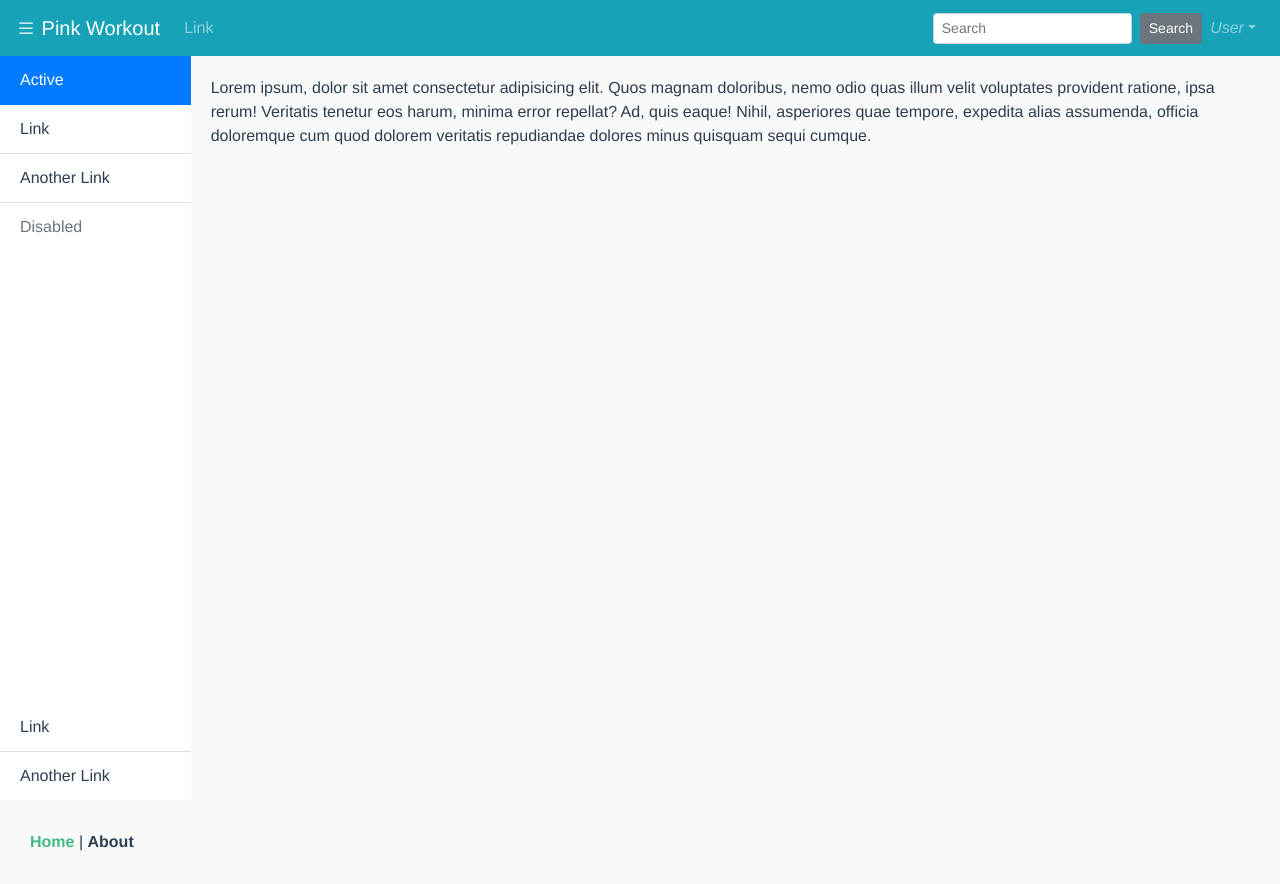
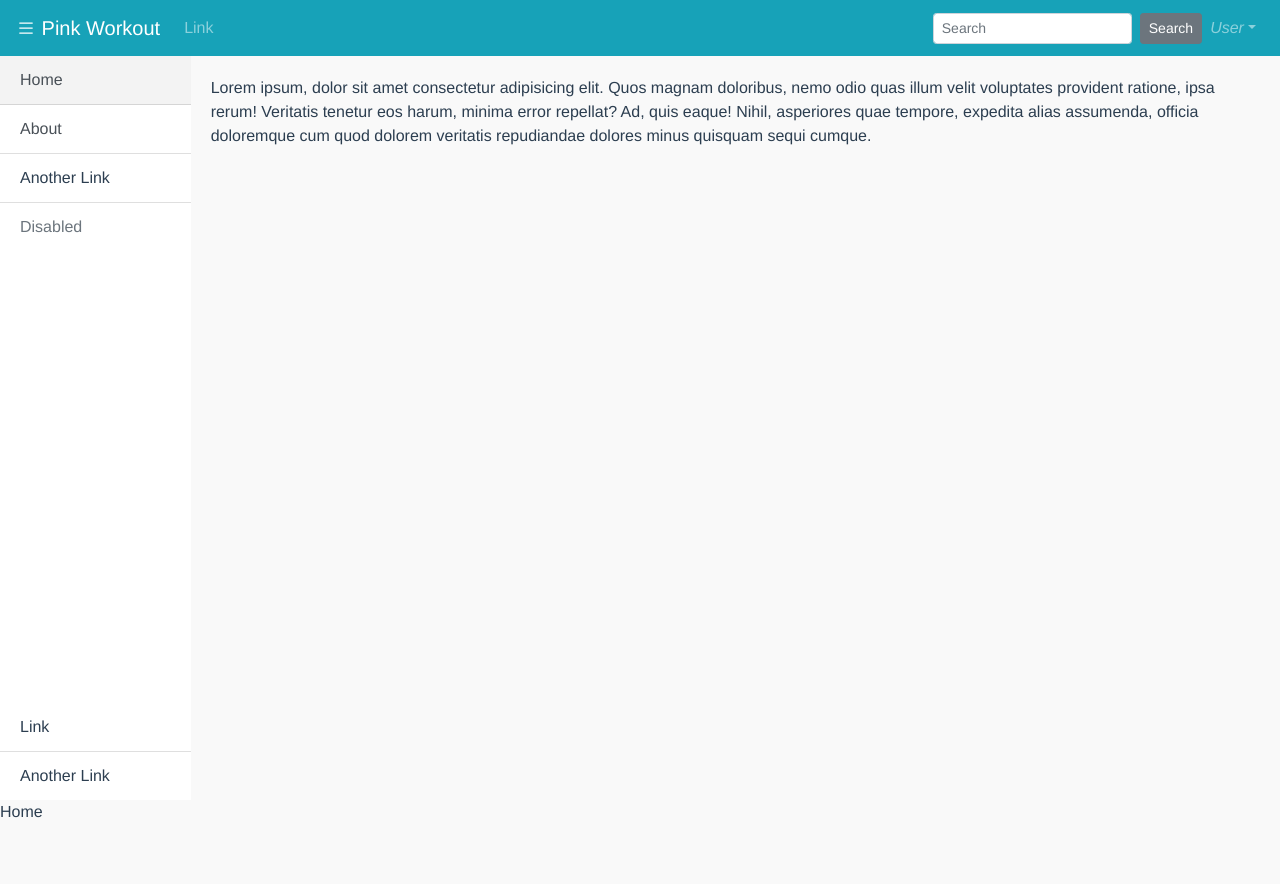
Before and after one commit to vicalbiter/pw-prot, a Vue app: page / in a window 1280 px wide. After the commit the page ends 824 px from the top, so only its background shows below. Built offline with nearby package versions, Linux system fonts and the light colour scheme.

Commit message:
Light styling to side drawer

```diff
--- a/src/App.vue
+++ b/src/App.vue
@@ -1,10 +1,10 @@
 <template>
   <div id="app">
     <Navbar />
-    <div id="nav">
-      <router-link to="/">Home</router-link> |
+    <!-- <div id="nav">
+      <router-link :to="{ name: 'Home'}">Home</router-link> |
       <router-link to="/about">About</router-link>
-    </div>
+    </div> -->
     <router-view/>
   </div>
 </template>
--- a/src/components/Navbar.vue
+++ b/src/components/Navbar.vue
@@ -41,9 +41,9 @@
       <div id="side-drawer" class="side-nav d-flex flex-column" :class="{ showdrawer: showDrawer }">
 
         <div class="side-nav-menu">
-          <b-list-group class="list-group-flush">
-            <b-list-group-item active>Active</b-list-group-item>
-            <b-list-group-item>Link</b-list-group-item>
+          <b-list-group flush>
+            <b-list-group-item :to="{ name: 'Home' }">Home</b-list-group-item>
+            <b-list-group-item :to="{ name: 'About' }">About</b-list-group-item>
             <b-list-group-item>Another Link</b-list-group-item>
             <b-list-group-item disabled>Disabled</b-list-group-item>
           </b-list-group>
@@ -61,6 +61,7 @@
       <div class="main-screen w-100">
         <div class="placeholder-content">
           Lorem ipsum, dolor sit amet consectetur adipisicing elit. Quos magnam doloribus, nemo odio quas illum velit voluptates provident ratione, ipsa rerum! Veritatis tenetur eos harum, minima error repellat? Ad, quis eaque! Nihil, asperiores quae tempore, expedita alias assumenda, officia doloremque cum quod dolorem veritatis repudiandae dolores minus quisquam sequi cumque.
+
         </div>
         <!-- <router-view></router-view> -->
 
@@ -82,10 +83,12 @@ export default {
 </script>
 
 <style>
+/* Body */
 body {
   background-color: #f9f9f9;
 }
 
+/* Side Nav */
 .side-nav {
   min-height: calc(100vh - 56px);
   width: 14rem;
@@ -102,10 +105,17 @@ body {
   padding: .875rem 1.25rem;
   font-size: 1.2rem;
 }
+
+#side-drawer a.router-link-exact-active {
+  background-color:rgba(27,31,35,.05)
+}
+
+/* Top Navbar */
 .top-nav {
 
 }
 
+/* Others */
 .placeholder-content {
   margin: 20px
 }
--- a/src/views/Home.vue
+++ b/src/views/Home.vue
@@ -1,5 +1,7 @@
 <template>
-
+  <div>
+    Home
+  </div>
 </template>
 
 <script>
```
